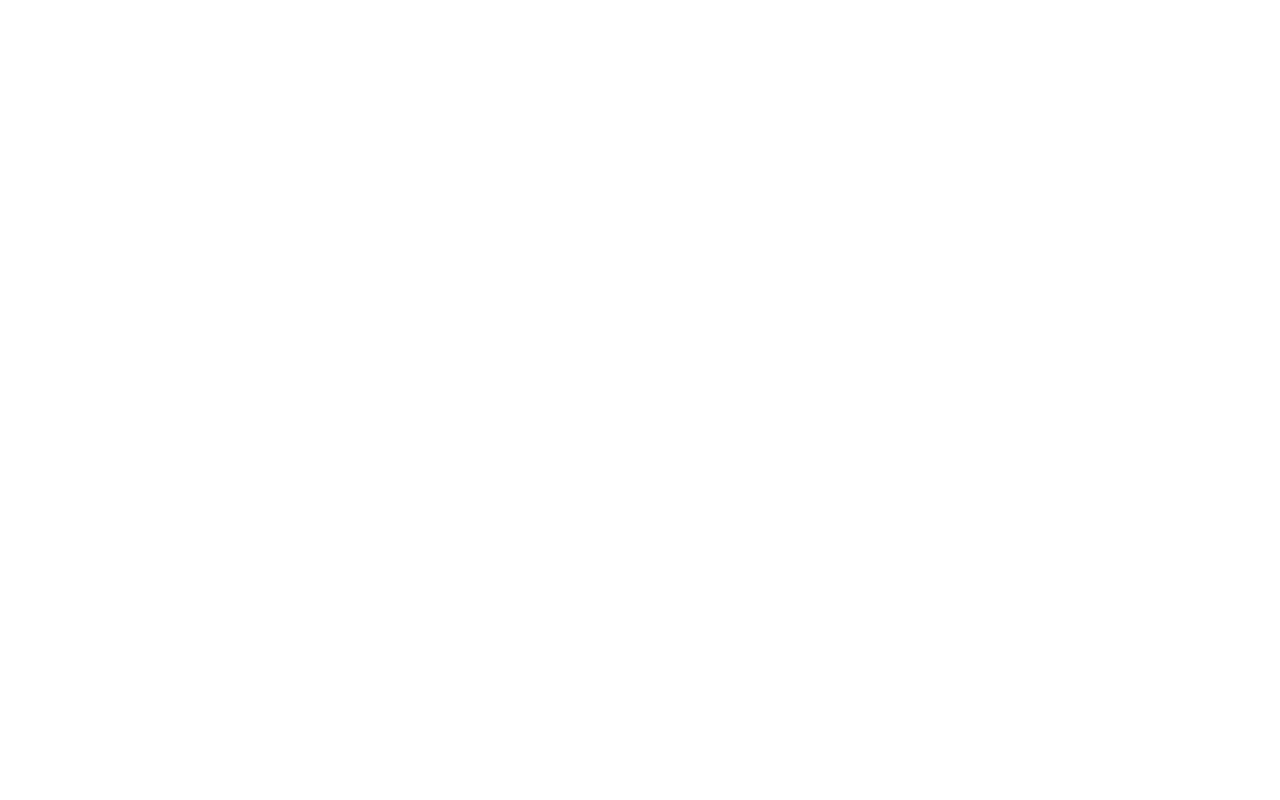
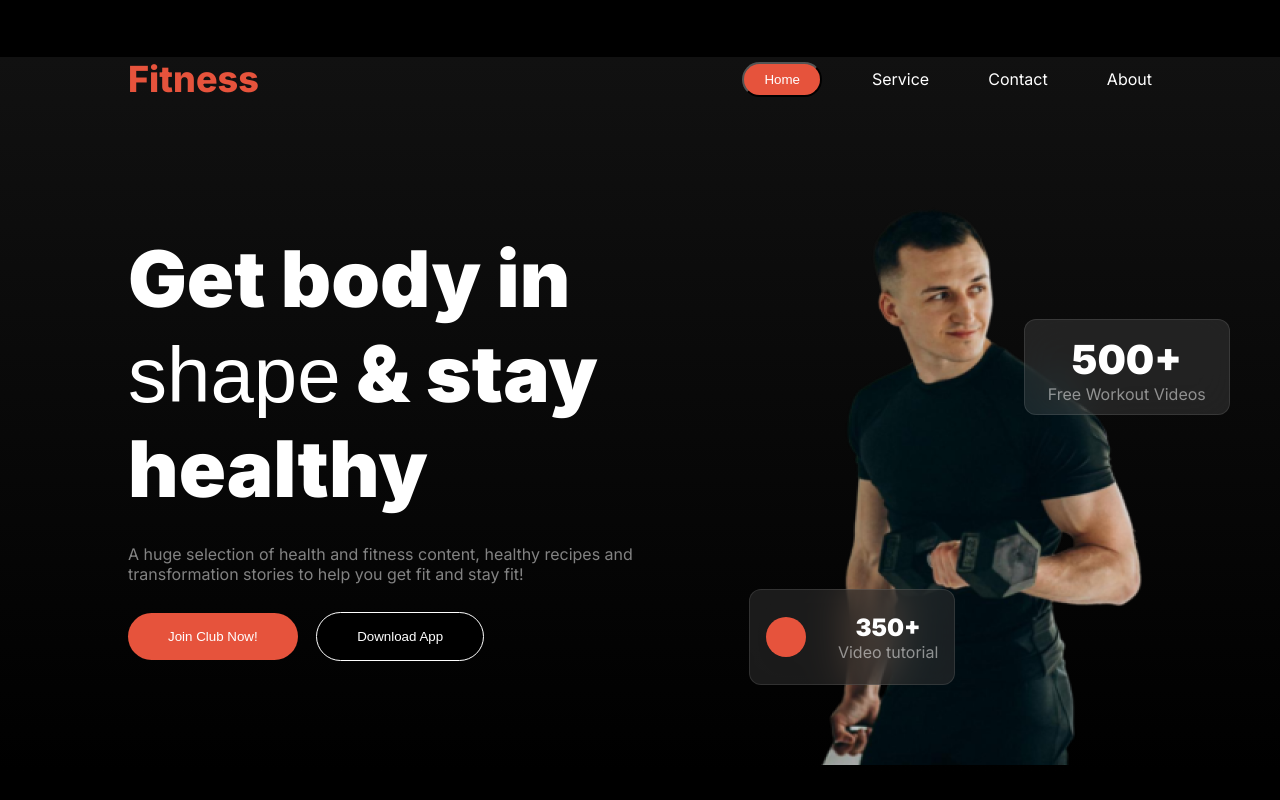
Before and after one commit to aimanur99/assignment-02, a plain HTML site: page index.html in a window 1280 px wide. Drawn offline with Linux system fonts and the light colour scheme; a web font is replaced by a local one.

Commit message:
Added the full header section in html file

```diff
--- a/index.html
+++ b/index.html
@@ -6,9 +6,57 @@
     <title>Assignment - 02</title>
     <link rel="stylesheet" href="styles/style.css">
     <link rel="stylesheet" href="styles/responsive .css">
+
 </head>
 <body>
-    <header></header>
+    <header class="header">
+        <div class="header-container">
+            <div class="nav">
+                <nav class="nav-main">
+                    <div class="n-left">
+                        <h4 class="n-title">Fitness</h4>
+                    </div>
+                    <div class="n-right d">
+                        <button class="btn txt">Home</button>
+                        <ul class="l-items d">
+                            <li class="txt">Service</li>
+                            <li class="txt">Contact</li>
+                            <li class="txt">About</li>
+                        </ul>
+                    </div>
+                </nav>
+            </div>
+            <div class="header-main d">
+                <div class="h-left d">
+                    <div class="h-content">
+                        <h3 class="h-title txt">Get body in <span class="sp-title">shape</span> & stay healthy</h2>
+                            <p class="h-details details">A huge selection of health and fitness content, healthy recipes and transformation stories to help you get fit and stay fit!</p>
+                            <div class="button">
+                                <button class="btn-p txt">Join Club Now!</button>
+                                <button class="btn-p1 txt">Download App</button>
+                            </div>
+                    </div>
+                </div>
+                <div class="h-right">
+                    <img src="images/Images 2.png" alt="">
+                    <div class="box d">
+                        <div class="box-1 d">
+                            <div class="circle"></div>
+                            <div class="b1-content">
+                                <h5 class="b1-c-no txt">350+</h4>
+                                <p class="b1-c-p details">Video tutorial</p>
+                            </div>
+                        </div>
+                        <div class="box-2">
+                            <h5 class="b2-no txt">500+</h5>
+                            <p class="b2-p details">Free Workout Videos</p>
+                        </div>
+                    </div>
+                    </div>
+            </div>
+        </div>
+
+    </header>
     <main></main>
     <footer></footer>
 </body>
--- a/styles/responsive .css
+++ b/styles/responsive .css
@@ -0,0 +1,6 @@
+@media screen and (max-width: 576px) {
+}
+@media screen and (min-width: 576px) and (max-width: 992px) {
+}
+@media screen and (min-width: 992px) {
+}
--- a/styles/style.css
+++ b/styles/style.css
@@ -0,0 +1,232 @@
+@import url('https://fonts.googleapis.com/css2?family=Inter:ital,opsz,wght@0,14..32,100..900;1,14..32,100..900&display=swap');
+@import url('https://fonts.cdnfonts.com/css/miama');
+
+body {
+    font-family: "Inter", sans-serif;
+    background-color: black;
+}
+
+* {
+    box-sizing: border-box;
+    margin: 0;
+    padding: 0;
+}
+
+/* shared styles */
+/* .header .main .footer {
+    width: 90%;
+    margin: 0 auto;
+} */
+
+.d {
+    display: flex;
+}
+
+.btn {
+    padding: 8px 20px;
+    border-radius: 46px;
+    background-color: rgb(230, 83, 60);
+    margin-right: 50px;
+    gap: 10px;
+}
+
+.btn-p {
+    padding: 16px 40px;
+    border-radius: 42px;
+    background: rgb(230, 83, 60);
+    margin-right: 14px;
+    border: none;
+}
+
+.btn-p1 {
+    padding: 16px 40px;
+    box-sizing: border-box;
+    border: 1px solid rgb(255, 255, 255);
+    border-radius: 42px;
+    background-color: black;
+
+}
+
+.txt {
+    color: rgb(255, 255, 255);
+}
+
+.title {}
+
+.details {
+    font-size: 16px;
+    font-weight: 400px;
+    color: rgba(255, 255, 255, 0.5);
+}
+
+/* header styles */
+.header {
+    background: linear-gradient(180.00deg, rgb(17, 17, 17), rgba(119, 119, 119, 0) 100%);
+    /* background-color: black; */
+}
+
+.header-container {
+    width: 100%;
+    height: 715px;
+    /* border: 2px solid red; */
+}
+
+/* nav styles */
+.nav {
+    width: 80%;
+    margin: 0 auto;
+    height: 46px;
+    /* border: 2px solid green; */
+    /* margin-top: 45px; */
+    /* margin: 57px 0px; */
+    margin-top: 57px;
+}
+
+.nav-main {
+    display: flex;
+    justify-content: space-between;
+    align-items: center;
+    /* border: 2px solid red; */
+    /* margin-top: 45px; */
+}
+
+.n-right {
+    width: 40%;
+    justify-content: space-between;
+    align-items: center;
+}
+
+.n-title {
+    font-size: 36px;
+    font-weight: 800;
+    color: rgb(230, 83, 60);
+}
+
+.n-right ul {
+    width: 75%;
+    justify-content: space-between;
+    /* margin-left: 67px; */
+}
+
+.l-items {
+    list-style: none;
+    text-decoration: none;
+
+}
+
+/* header section styles */
+.header-main {
+    width: 80%;
+    margin: 0 auto;
+    /* border: 2px solid blue; */
+    margin-top: 32px;
+    /* margin-bottom: ; */
+}
+
+.h-left {
+    /* width: 45%; */
+    /* margin: 0 auto; */
+    /* border: 2px solid tomato; */
+    /* padding: 200px 100px 75px 190px; */
+}
+
+.h-content {
+    width: 520px;
+    height: 440px;
+    margin-top: 96px;
+    margin-bottom: 75px;
+    margin-right: 167px;
+    /* gap: 28px; */
+    /* flex-direction: column;
+    justify-content: center;
+    align-items: center; */
+}
+
+.h-right {
+    /* width: 35%; */
+    /* margin: 0 auto; */
+    /* border: 2px solid gray; */
+    margin-top: 50px;
+}
+
+.h-right img {
+    /* padding: 32px 215px 0px 90px; */
+    /* width: 100% */
+    /* height: 580px; */
+}
+
+.button {}
+
+.h-title {
+    font-weight: 900;
+    font-size: 78px;
+    align-items: left;
+    margin-bottom: 28px;
+}
+
+.sp-title {
+    font-weight: 400;
+    font-size: 78px;
+    font-family: 'Miama', sans-serif;
+}
+
+.h-details {
+    margin-bottom: 28px;
+}
+
+.box {
+    /* border: 2px solid salmon; */
+    justify-content: space-around;
+
+}
+
+.box-1,
+.box-2 {
+    width: 206px;
+    height: 96px;
+    border: 2px solid tomato;
+    text-align: center;
+}
+
+.box-1 {
+    justify-content: space-around;
+    align-items: center;
+    box-sizing: border-box;
+    border: 1px solid rgba(255, 255, 255, 0.1);
+    border-radius: 12px;
+
+    backdrop-filter: blur(20px);
+    background: rgba(48, 48, 48, 0.54);
+    margin-top: -180px;
+    margin-left: -100px;
+}
+
+.box-2 {
+    padding: 15px 20px;
+    box-sizing: border-box;
+    border: 1px solid rgba(255, 255, 255, 0.1);
+    border-radius: 12px;
+    backdrop-filter: blur(20px);
+    background: rgba(255, 255, 255, 0.1);
+    /* position: absolute; */
+    margin-top: -450px;
+    margin-right: -100px;
+}
+
+.circle {
+    width: 40px;
+    height: 40px;
+    border-radius: 50%;
+    background-color: rgb(230, 83, 60);
+    /* margin: 28px 23px; */
+}
+
+.b1-c-no {
+    font-weight: 900;
+    font-size: 24px;
+}
+
+.b2-no {
+    font-size: 40px;
+    font-weight: 900;
+}
```
